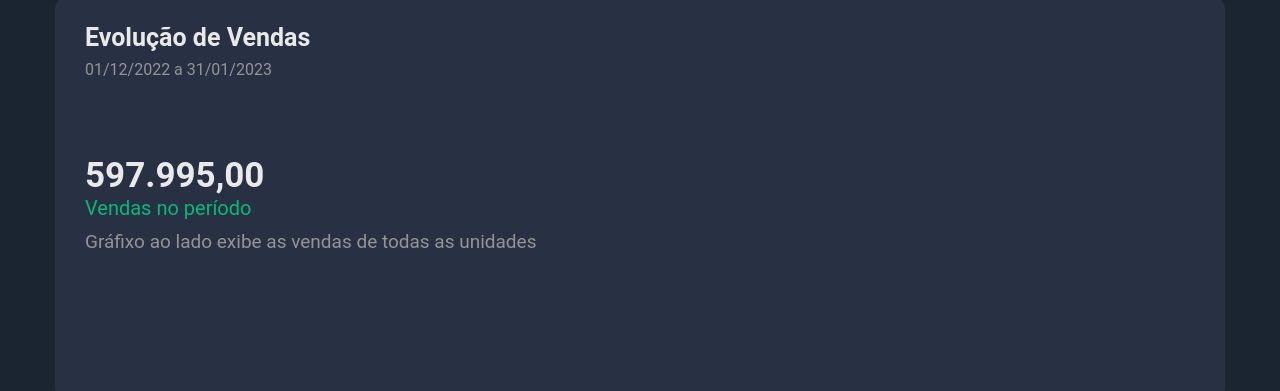
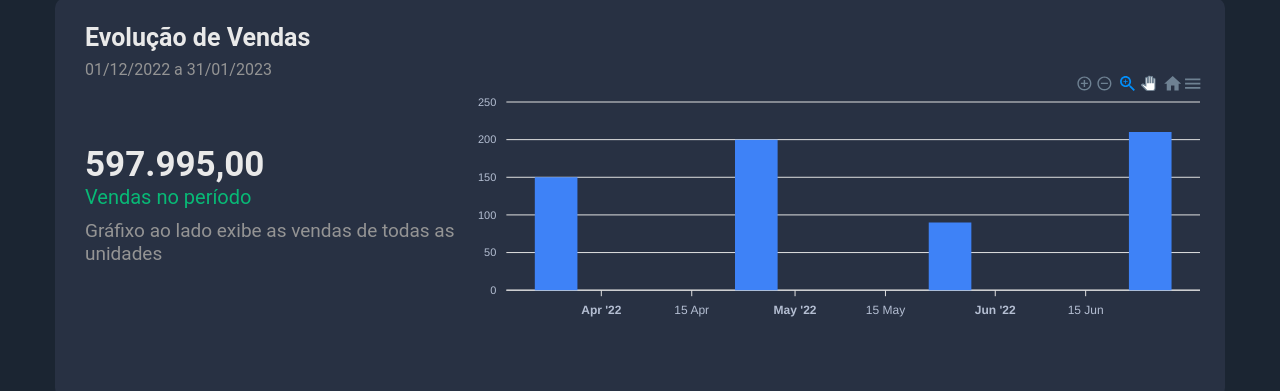
Before and after one commit to rafaelgauderio/java-react-spring-dashboard-sales, a React (Create React App) app in the folder front-web/: page / in a window 1280 px wide. Shown: the part 232-623 px from the top of the page. Built offline with nearby package versions, Linux system fonts and the light colour scheme.

Commit message:
Component SalesByDate graphic

```diff
--- a/front-web/package.json
+++ b/front-web/package.json
@@ -10,7 +10,9 @@
     "@types/node": "^16.18.13",
     "@types/react": "^18.0.28",
     "@types/react-dom": "^18.0.11",
+    "apexcharts": "^3.37.1",
     "react": "^18.2.0",
+    "react-apexcharts": "^1.4.0",
     "react-dom": "^18.2.0",
     "react-flatpickr": "^3.10.13",
     "react-scripts": "5.0.1",
--- /dev/null
+++ b/front-web/src/sales-by-date/helpers.ts
@@ -0,0 +1,52 @@
+import { ApexOptions } from 'apexcharts';
+
+export const chartOptions = {
+  legend: {
+    show: false,
+  },
+  noData: {
+    text: 'Sem resultados',
+    align: 'center',
+    verticalAlign: 'middle',
+    offsetY: -15,
+    style: {
+      color: '#FFF',
+      fontSize: '19px',
+      fontFamily: 'Roboto, sans-serif',
+    },
+  },
+  chart: {
+    foreColor: '#b4bed2',
+    height: 250,
+    with: 1000,
+  },
+  plotOptions: {
+    bar: {
+      horizontal: false,
+      columnWidth: '22%',
+      endingShape: 'rounded',
+    },
+  },
+  dataLabels: {
+    enabled: false,
+  },
+  stroke: {
+    show: false,
+  },
+  xaxis: {
+    type: 'datetime',
+  },
+  yaxis: {},
+  fill: {
+    opacity: 1,
+    colors: ['#3e82f7'],
+  },
+  tooltip: {
+    theme: 'dark',
+    y: {
+      formatter: function (val: number) {
+        return `R$ ${val}`;
+      },
+    },
+  },
+} as ApexOptions;
--- a/front-web/src/sales-by-date/index.tsx
+++ b/front-web/src/sales-by-date/index.tsx
@@ -1,4 +1,25 @@
 import './styles.css';
+import ReactApexChart from 'react-apexcharts';
+import { chartOptions } from './helpers';
+
+const initialData = [
+  {
+    x: '2022-03-25',
+    y: 150,
+  },
+  {
+    x: '2022-04-25',
+    y: 200,
+  },
+  {
+    x: '2022-05-25',
+    y: 90,
+  },
+  {
+    x: '2022-06-25',
+    y: 210,
+  },
+];
 
 function SalesByDate() {
   return (
@@ -15,6 +36,15 @@
             Gráfixo ao lado exibe as vendas de todas as unidades
           </span>
         </div>
+        <div className="sales-by-date-graphic">
+          <ReactApexChart
+            options={chartOptions}
+            type="bar"
+            widht="100%"
+            height={250}
+            series={[{ name: 'Vendas', data: initialData }]}
+          />
+        </div>
       </div>
     </div>
   );
--- a/front-web/src/sales-by-date/styles.css
+++ b/front-web/src/sales-by-date/styles.css
@@ -11,6 +11,7 @@
 .sales-by-date-data {
     height: 250px;
     display: flex;
+    justify-content: space-between;
     align-items: center;
 }
 
@@ -38,3 +39,7 @@
     font-size: 19px;
     color: var(--gray-less-light-color);
 }
+
+.sales-by-date-graphic {
+    width: 900px;
+}
```
Also changed, not shown: 1 other file (tests, documents, lock files or other folders).
